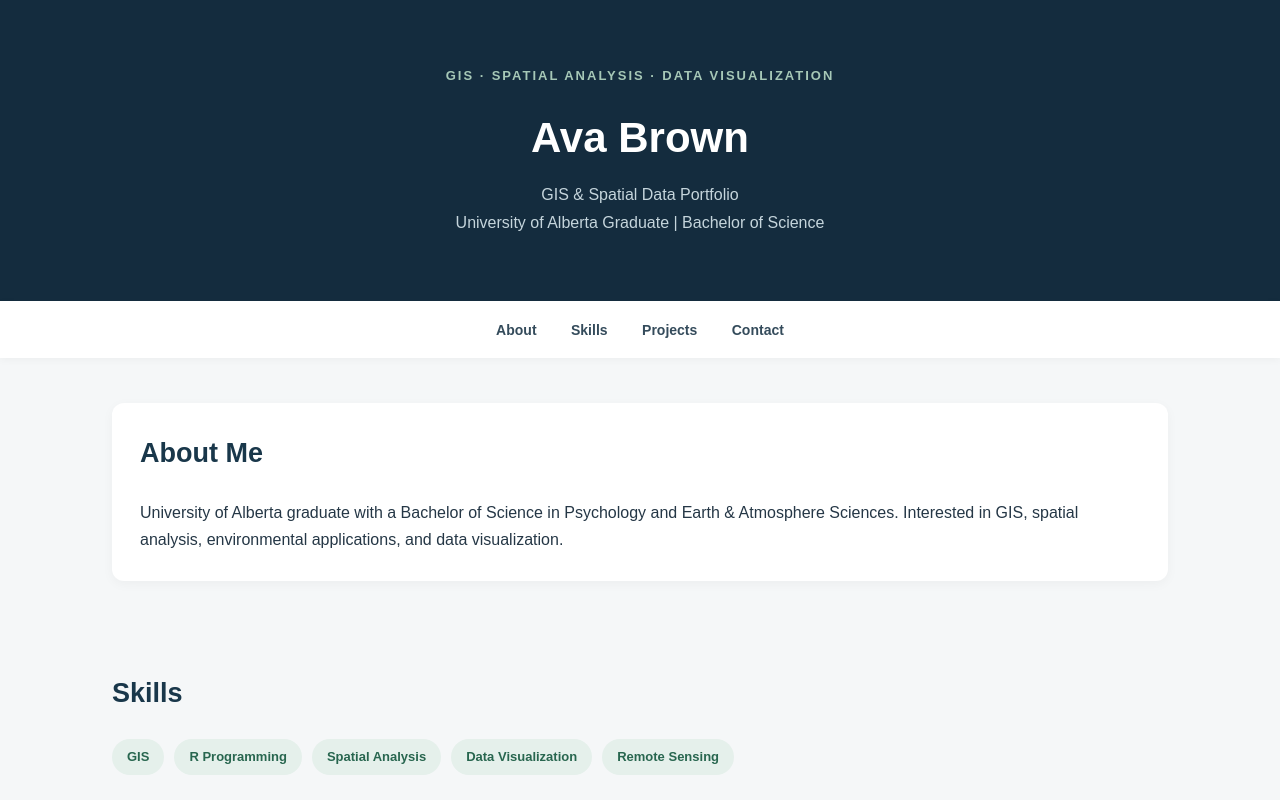
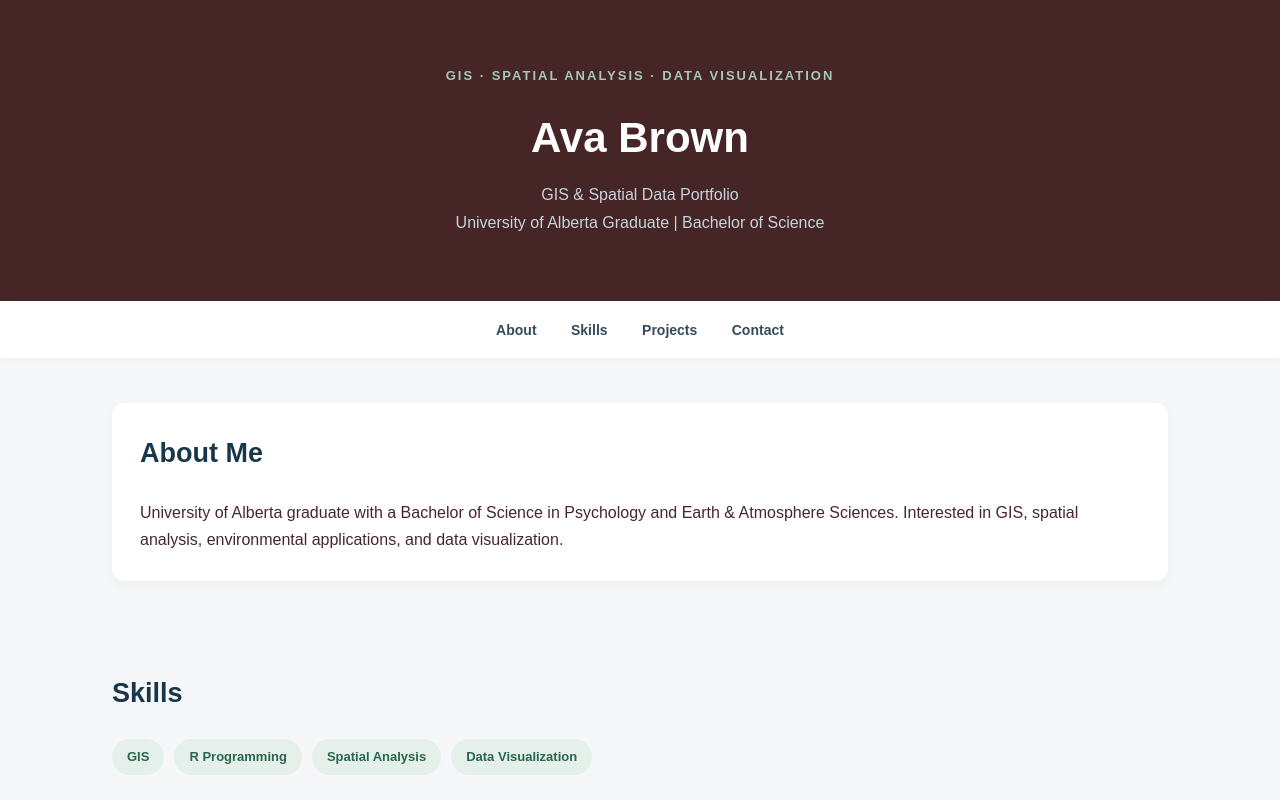
Before and after one commit to avakey38/abrown_portfolio, a plain HTML site: page index.html in a window 1280 px wide. Shown: the top 800 px of the page. Drawn offline with Linux system fonts and the light colour scheme.

Commit message:
Update index.html

```diff
--- a/index.html
+++ b/index.html
@@ -17,14 +17,14 @@
         body {
             font-family: Arial, sans-serif;
             background: #f5f7f8;
-            color: #253746;
+            color: #462537;
             line-height: 1.7;
         }
 
         /* HEADER */
 
         header {
-            background: #142c3e;
+            background: #462527;
             color: white;
             padding: 65px 20px;
             text-align: center;
@@ -335,7 +335,7 @@
         <span class="skill">R Programming</span>
         <span class="skill">Spatial Analysis</span>
         <span class="skill">Data Visualization</span>
-        <span class="skill">Remote Sensing</span>
+
     </div>
 
 </section>
```
